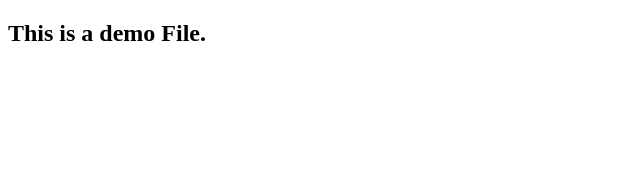
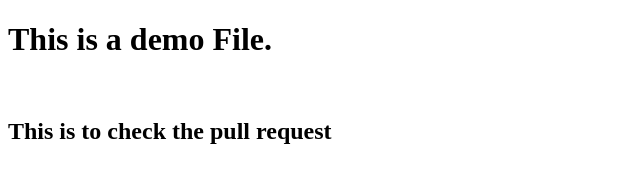
Before and after one commit to AshrafiKhan/VSCode, a plain HTML site: page index.html in a window 1280 px wide. Shown: the whole page, without its empty margins (0-640 px from the left). Drawn offline with Linux system fonts and the light colour scheme.

Commit message:
check for pull request

```diff
--- a/index.html
+++ b/index.html
@@ -6,6 +6,8 @@
     <title>VSCode</title>
 </head>
 <body>
-    <h2>This is a demo File.</h2>
+    <h1>This is a demo File.</h1><br>
+    <h2>This is to check the pull request</h2>
+
 </body>
 </html>
```
Also changed, not shown: test-branch.html (+2 -1 lines).
